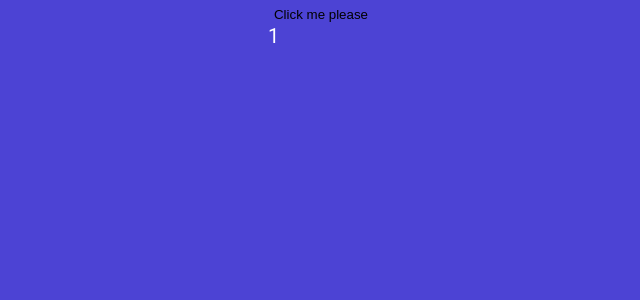
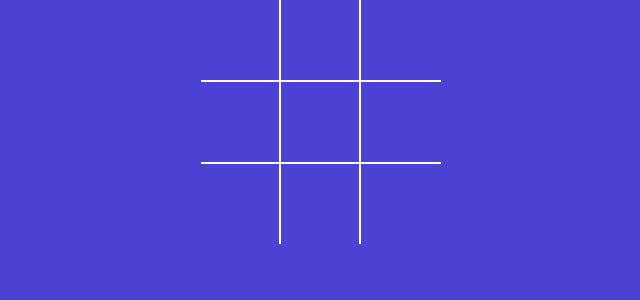
Before and after one commit to Rdk05/tictactoe-game, a React (Vite) app: page / in a window 1280 px wide. Shown: the top 300 px of the page, without its empty margins (319-959 px from the left). Built offline with nearby package versions, Linux system fonts and the light colour scheme.

Commit message:
display X whwn clicking on a square

```diff
--- a/src/App.jsx
+++ b/src/App.jsx
@@ -1,24 +1,25 @@
-import { useState } from 'react';
+// import { useState } from 'react';
 import './styles.scss';
 import Board from './components/Board';
 
 function App(){
 
-  const [counter, setCounter] = useState(1)
+  // const [counter, setCounter] = useState(1)
 
-  const onBtnClick = () => {
-    setCounter(currentCounter => {
-      return currentCounter + 1;
-    });
+  // const onBtnClick = () => {
+  //   setCounter(currentCounter => {
+  //     return currentCounter + 1;
+  //   });
 
-  };
+  // };
 
   return (
     <div className='app'>
-      <div>
+      {/* <div>
         <button onClick={onBtnClick}>Click me please</button>
         <div>{counter}</div>
-      </div>
+      </div> */}
+      <Board />
     </div>
   );
 }
--- a/src/components/Board.jsx
+++ b/src/components/Board.jsx
@@ -1,26 +1,53 @@
-
+import { useState } from "react";
 import Square from "./Square";
 
 const Board = () => {
+    const [squares, setSquares] = useState(Array(9).fill(null));
+
+    const handleSquareClick = clickedPosition => {
+
+        setSquares(currentSquares => {
+
+            return currentSquares.map((squareValue, position) => {
+
+                if(clickedPosition === position) {
+                    return 'X'
+                }
+                return squareValue;
+
+            });
+        });
+    };
+
+    const renderSquare = position => {
+        return (
+            <Square
+                value={squares[position]}
+                onClick={() => handleSquareClick(position)}
+            />
+        );
+    };
+
     return (
         <div className="board">
         <div className="board-row">
-           <Square value={0} />
-           <Square value={1} />
-           <Square value={2} />
+          {renderSquare(0)}
+          {renderSquare(1)}
+          {renderSquare(2)}
         </div>
         <div className="board-row">
-           <Square value={3} />
-           <Square value={4} />
-           <Square value={5} />
+          {renderSquare(3)}
+          {renderSquare(4)}
+          {renderSquare(5)}
         </div>
         <div className="board-row">
-           <Square value={6} />
-           <Square value={7} />
-           <Square value={8} />
+          {renderSquare(6)}
+          {renderSquare(7)}
+          {renderSquare(8)}
         </div>
     </div>
     );
-};
+}
+
 
 export default Board;
--- a/src/components/Square.jsx
+++ b/src/components/Square.jsx
@@ -1,8 +1,8 @@
+import React from "react";
 
-
-const Square = ({ value }) => {
+const Square = ({ value, onClick }) => {
     return (
-        <button type="button" className="square">
+        <button type="button" className="square" onClick={onClick}>
             {value}
         </button>
     );
--- a/src/main.jsx
+++ b/src/main.jsx
@@ -1,5 +1,9 @@
-import React from 'react'
-import ReactDOM from 'react-dom/client'
-import App from './App.jsx'
+import React from 'react';
+import ReactDOM from 'react-dom/client';
+import App from './App';
 
-ReactDOM.createRoot(document.getElementById('root')).render(<App />);
+ReactDOM.createRoot(document.getElementById('root')).render(
+  <React.StrictMode>
+    <App />
+  </React.StrictMode>
+);
```
